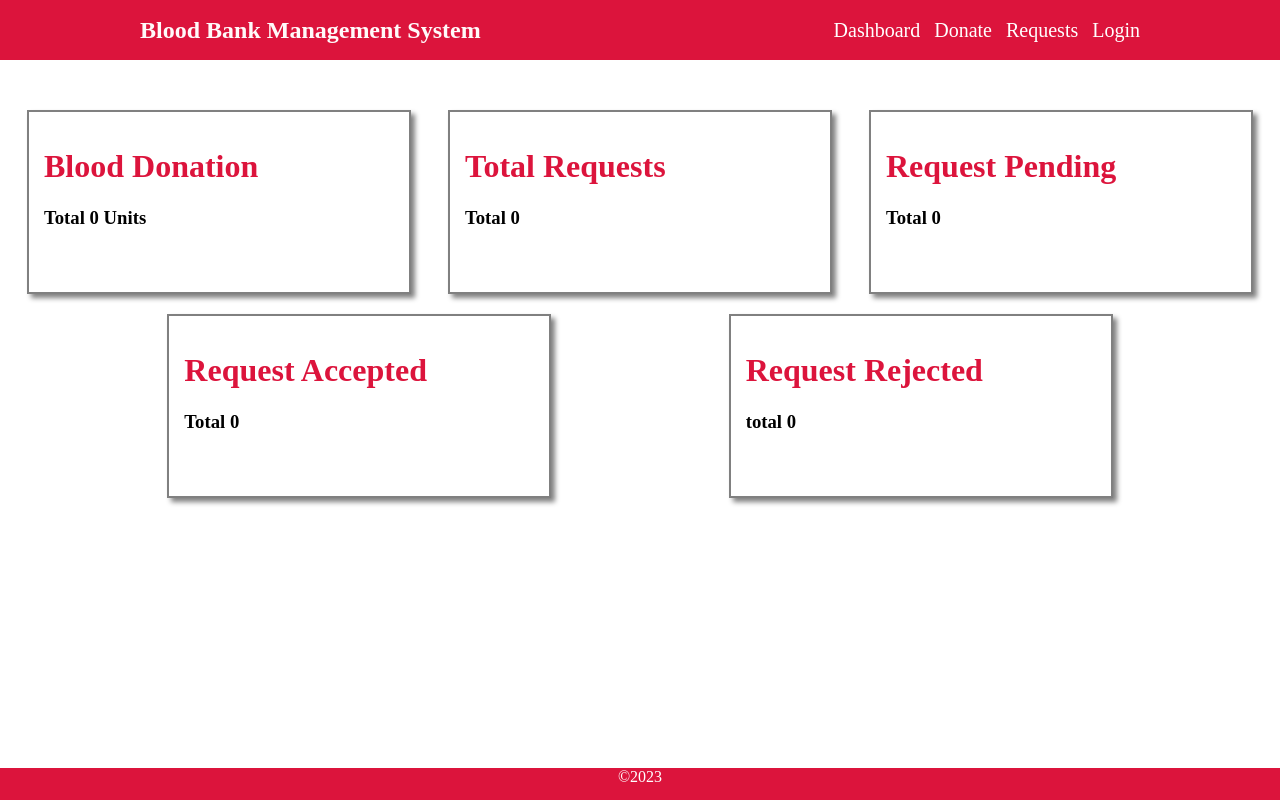
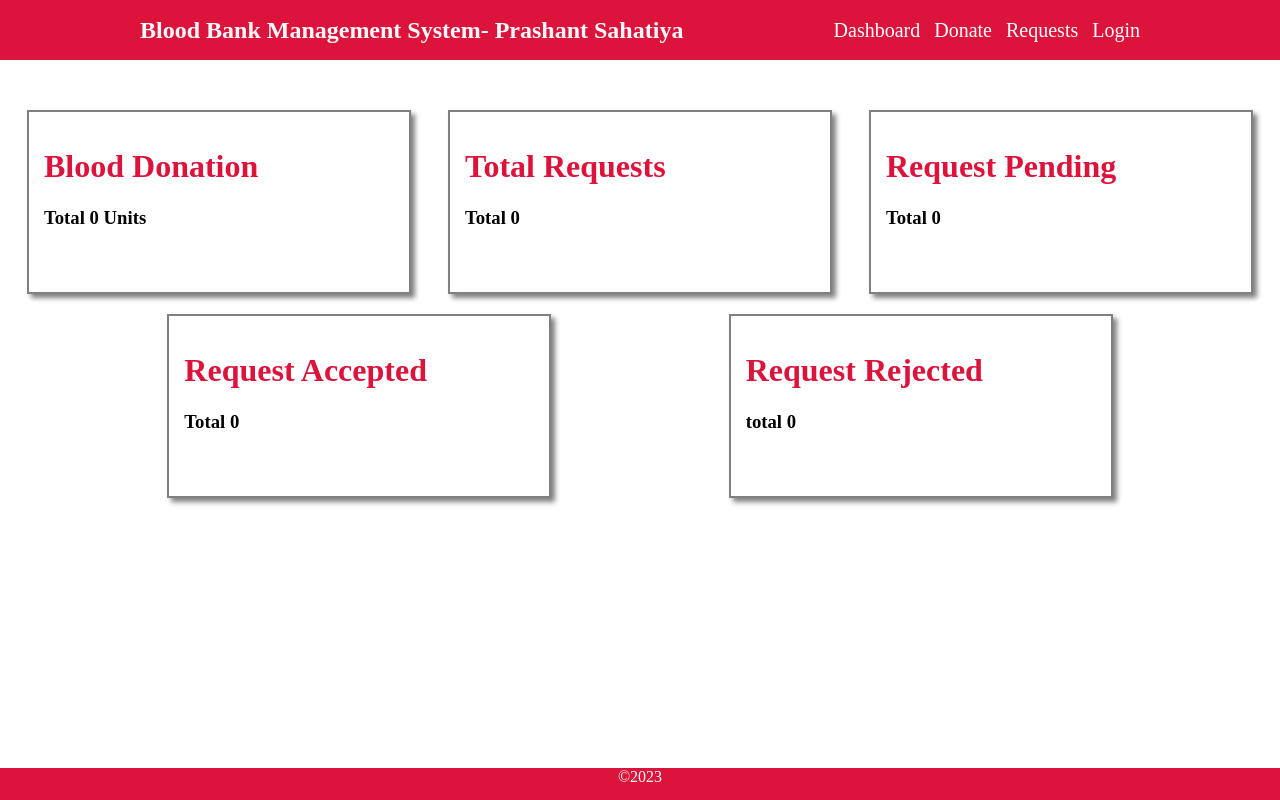
Before and after one commit to ya887/BloodBank, a plain HTML site: page index.html in a window 1280 px wide. Drawn offline with Linux system fonts and the light colour scheme.

Commit message:
Update index.html

```diff
--- a/index.html
+++ b/index.html
@@ -9,7 +9,7 @@
 </head>
 <body>
     <nav class="topnav">
-        <div class="logo"> <h2>Blood Bank Management System</h2></div>
+        <div class="logo"> <h2>Blood Bank Management System- Prashant Sahatiya</h2></div>
         <div class="navlink">
             <a href="index.html">Dashboard</a>
             <a href="Donation.html">Donate</a>
```
